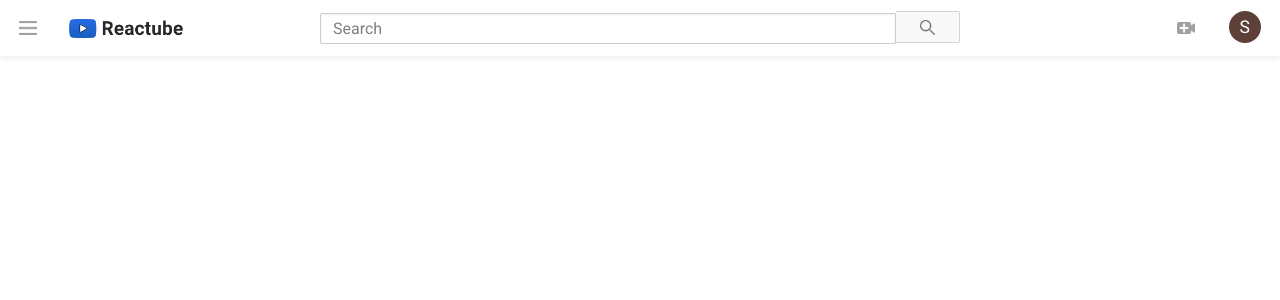
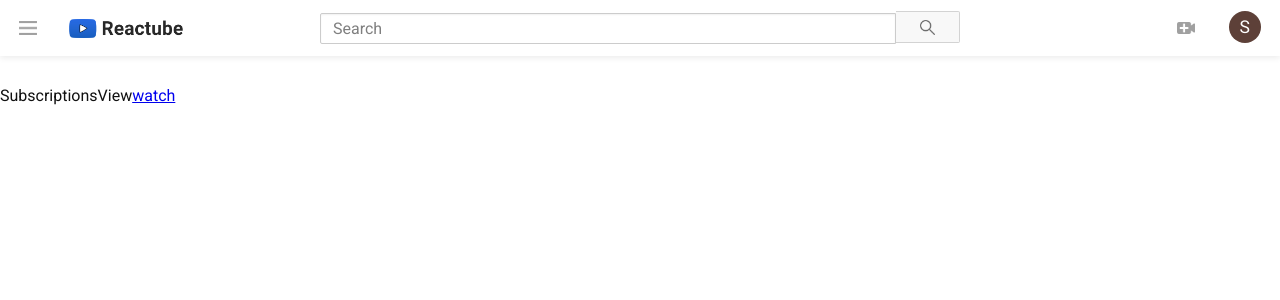
Before and after one commit to mileshenrichs/reactube, a React (Create React App) app in the folder client/: page /feed/subscriptions in a window 1280 px wide. Shown: the top 300 px of the page. Built offline with nearby package versions, Linux system fonts and the light colour scheme.

Commit message:
make LeftDrawer display & behave differently on non-WatchView pages

```diff
--- a/client/src/App.css
+++ b/client/src/App.css
@@ -19,6 +19,7 @@ body {
   padding-bottom: 200px;
   font-size: 100%;
   color: #111111;
+  margin-top: 86px;
 }
 
 body.drawer-open {
@@ -112,6 +113,15 @@ body.drawer-open {
   background-size: 100%;
 }
 
+.page-container {
+  width: 100%;
+  float: right;
+}
+
+.App[class="App left-drawer-open"] .page-container {
+  width: calc(100% - 240px);
+}
+
 .LeftDrawer__cover {
   position: absolute;
   top: 0;
@@ -123,6 +133,10 @@ body.drawer-open {
   z-index: 3;
 }
 
+.LeftDrawer.as-modal .LeftDrawer__cover {
+  z-index: 4;
+}
+
 .App.left-drawer-open .LeftDrawer__cover {
   display: block;
 }
@@ -130,20 +144,34 @@ body.drawer-open {
 .LeftDrawer__drawer {
   width: 240px;
   transform: translateX(-300px);
-  height: 100vh;
+  height: calc(100vh - 57px);
   background: #f5f5f5;
   overflow: hidden;
   position: absolute;
+  top: 57px;
+  left: 0;
+  z-index: 3;
+}
+
+.LeftDrawer.as-modal .LeftDrawer__drawer {
+  height: 100vh;
   top: 0;
-  left: 0;
   z-index: 4;
 }
 
 .App.left-drawer-open .LeftDrawer__drawer {
+  transform: translateX(0);
+}
+
+.App.left-drawer-open .LeftDrawer.as-modal .LeftDrawer__drawer {
   animation: slideInDrawer .25s ease-in-out forwards;
 }
 
 .App.slide-drawer-out .LeftDrawer__drawer {
+  transform: translateX(-300px);
+}
+
+.App.slide-drawer-out .LeftDrawer.as-modal .LeftDrawer__drawer {
   animation: slideOutDrawer .25s ease-in-out forwards;
 }
 
@@ -281,6 +309,10 @@ section.LeftDrawer__footer a {
   box-shadow: 0 2px 6px rgba(0, 0, 0, 0.08);
   overflow: hidden;
   margin-bottom: 25px;
+  position: fixed;
+  top: 0;
+  z-index: 4;
+  background: #ffffff;
 }
 
 .Header__container {
--- a/client/src/App.js
+++ b/client/src/App.js
@@ -9,6 +9,7 @@ import Header from './Components/Header/Header';
 import './App.css';
 import AccountMenu from './Components/Header/AccountMenu/AccountMenu';
 import Notification from './Components/Notification/Notification';
+import SubscriptionsView from './Components/SubscriptionsView/SubscriptionsView';
 
 class App extends Component {
   constructor(props) {
@@ -69,13 +70,15 @@ class App extends Component {
 
         <div className="clearfix"></div>
 
-        <LeftDrawer closeDrawer={this.props.toggleLeftDrawer} />
+        <LeftDrawer
+          closeDrawer={this.props.toggleLeftDrawer}
+          displayAsModal={window.location.pathname.includes('watch')}
+        />
 
-        <Router>
-          <Switch>
-            <Route exact path="/" component={WatchView} />
-          </Switch>
-        </Router>
+        <Switch>
+          <Route exact path="/watch" component={WatchView} />
+          <Route exact path="/feed/subscriptions" component={SubscriptionsView} />
+        </Switch>
 
         <Notification
           text={this.props.notification.notificationText}
--- a/client/src/Components/Header/Header.js
+++ b/client/src/Components/Header/Header.js
@@ -4,6 +4,7 @@ import ProfileIcon from '../ProfileIcon/ProfileIcon';
 import { connect } from 'react-redux';
 import { bindActionCreators } from 'redux';
 import * as appActions from '../../actions/appActions'
+import { Link } from 'react-router-dom';
 import logo from '../../resources/logo.png';
 import menuIcon from '../../resources/header/hamburger-menu.png';
 import cameraIcon from '../../resources/header/create-video.png';
@@ -32,9 +33,9 @@ class Header extends Component {
               <img src={menuIcon} alt="" />
             </button>
 
-            <a href="#">
+            <Link to="/">
               <img className="Header__logo" src={logo} alt="Reactube" />
-            </a>
+            </Link>
           </div>
 
           <SearchBar
--- a/client/src/Components/LeftDrawer/LeftDrawer.js
+++ b/client/src/Components/LeftDrawer/LeftDrawer.js
@@ -16,11 +16,13 @@ import settingsIcon from '../../resources/left-drawer/settings.png';
 
 const LeftDrawer = (props) => {
   return (
-    <div className="LeftDrawer">
+    <div className={'LeftDrawer' + (props.displayAsModal ? ' as-modal' : '')}>
 
-      <div className="LeftDrawer__cover"></div>
+      {props.displayAsModal &&
+        <div className="LeftDrawer__cover"></div>}
 
       <div className="LeftDrawer__drawer">
+        {props.displayAsModal &&
           <section className="menu-section LeftDrawer__header">
             <button className="icon-button LeftDrawer__menu-icon" onClick={props.closeDrawer}>
               <img src={menuIcon} alt="" />
@@ -28,12 +30,12 @@ const LeftDrawer = (props) => {
             <a href="#">
               <img className="LeftDrawer__logo" src={logo} alt="Reactube" />
             </a>
-        </section>
+          </section>}
 
         <section className="menu-section LeftDrawer__big-three">
           <MenuLink imgSrc={homeIcon} text="Home" />
           <MenuLink imgSrc={fireIcon} text="Trending" />
-          <MenuLink imgSrc={subscriptionsIcon} text="Subscriptions" />
+          <MenuLink imgSrc={subscriptionsIcon} text="Subscriptions" url="/feed/subscriptions" />
         </section>
 
         <section className="menu-section LeftDrawer__library">
--- a/client/src/Components/MenuLink/MenuLink.js
+++ b/client/src/Components/MenuLink/MenuLink.js
@@ -1,14 +1,15 @@
 import React from 'react';
 import PropTypes from 'prop-types';
+import { Link } from 'react-router-dom';
 
 const MenuLink = ({ url, imgSrc, text, notificationCount, children }) => {
   return (
     <div className="MenuLink">
-      <a href={url || '#'} title={text}>
+      <Link to={url || '#'} title={text}>
         {imgSrc ? (<img src={imgSrc} alt="" />)
                 : (children)}
         <span className="MenuLink__text">{text}</span>
-      </a>
+      </Link>
     </div>
   );
 }
--- /dev/null
+++ b/client/src/Components/SubscriptionsView/SubscriptionsView.js
@@ -0,0 +1,15 @@
+import React, { Component } from 'react';
+import { Link } from 'react-router-dom';
+
+class SubscriptionsView extends Component {
+  render() {
+    return (
+      <div className="SubscriptionsView page-container">
+        SubscriptionsView
+        <Link to="/watch">watch</Link>
+      </div>
+    );
+  }
+}
+
+export default SubscriptionsView;
--- a/client/src/index.js
+++ b/client/src/index.js
@@ -1,5 +1,6 @@
 import React from 'react';
 import ReactDOM from 'react-dom';
+import { BrowserRouter as Router, Route } from 'react-router-dom';
 import App from './App';
 import registerServiceWorker from './registerServiceWorker';
 import { Provider } from 'react-redux'
@@ -7,7 +8,9 @@ import store from './store';
 
 ReactDOM.render(
   <Provider store={store}>
-    <App />
+    <Router>
+      <Route component={App} />
+    </Router>
   </Provider>,
 document.getElementById('root'));
 registerServiceWorker();
```
Lines whose indentation alone changed are shown as unchanged.
